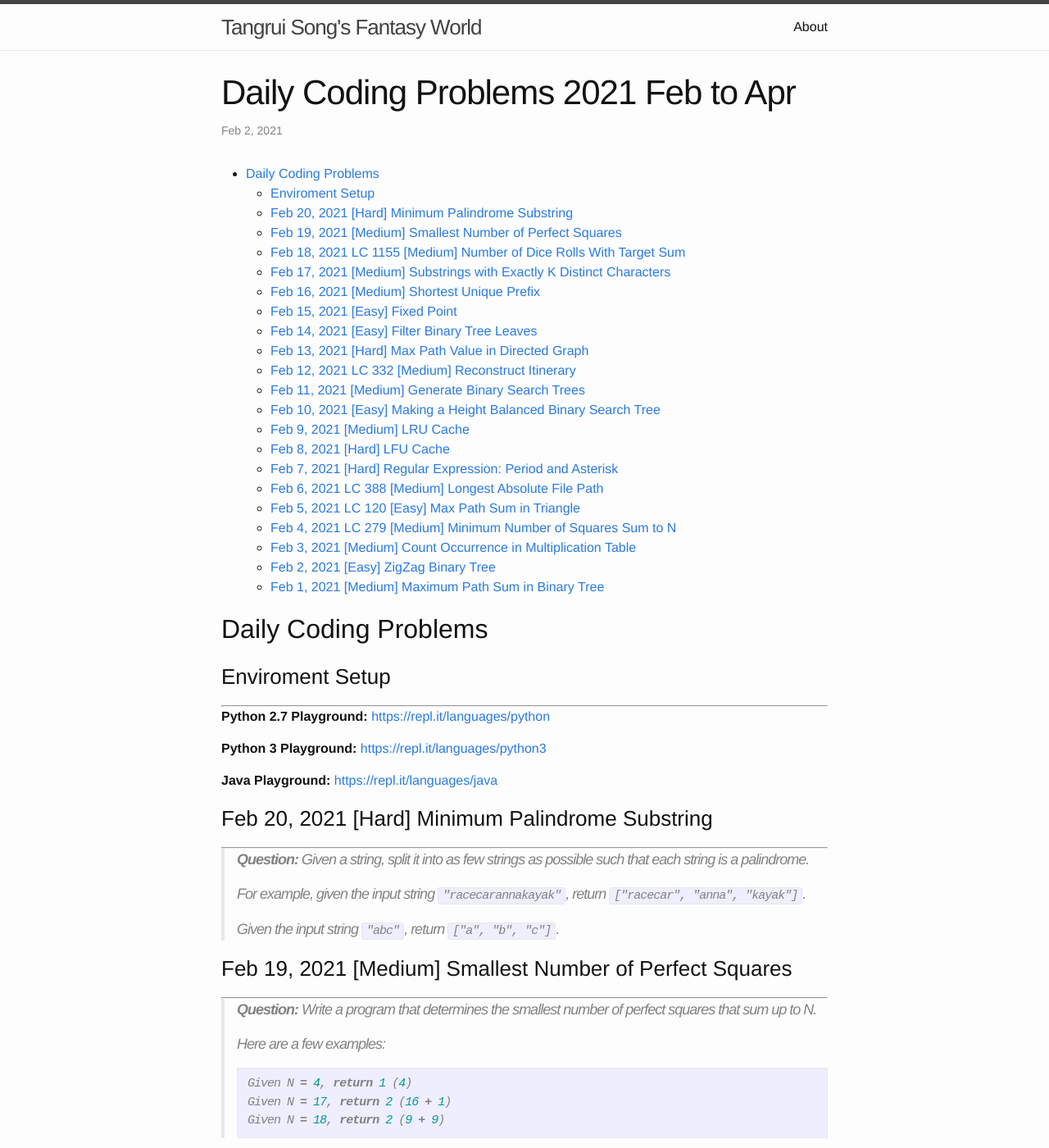
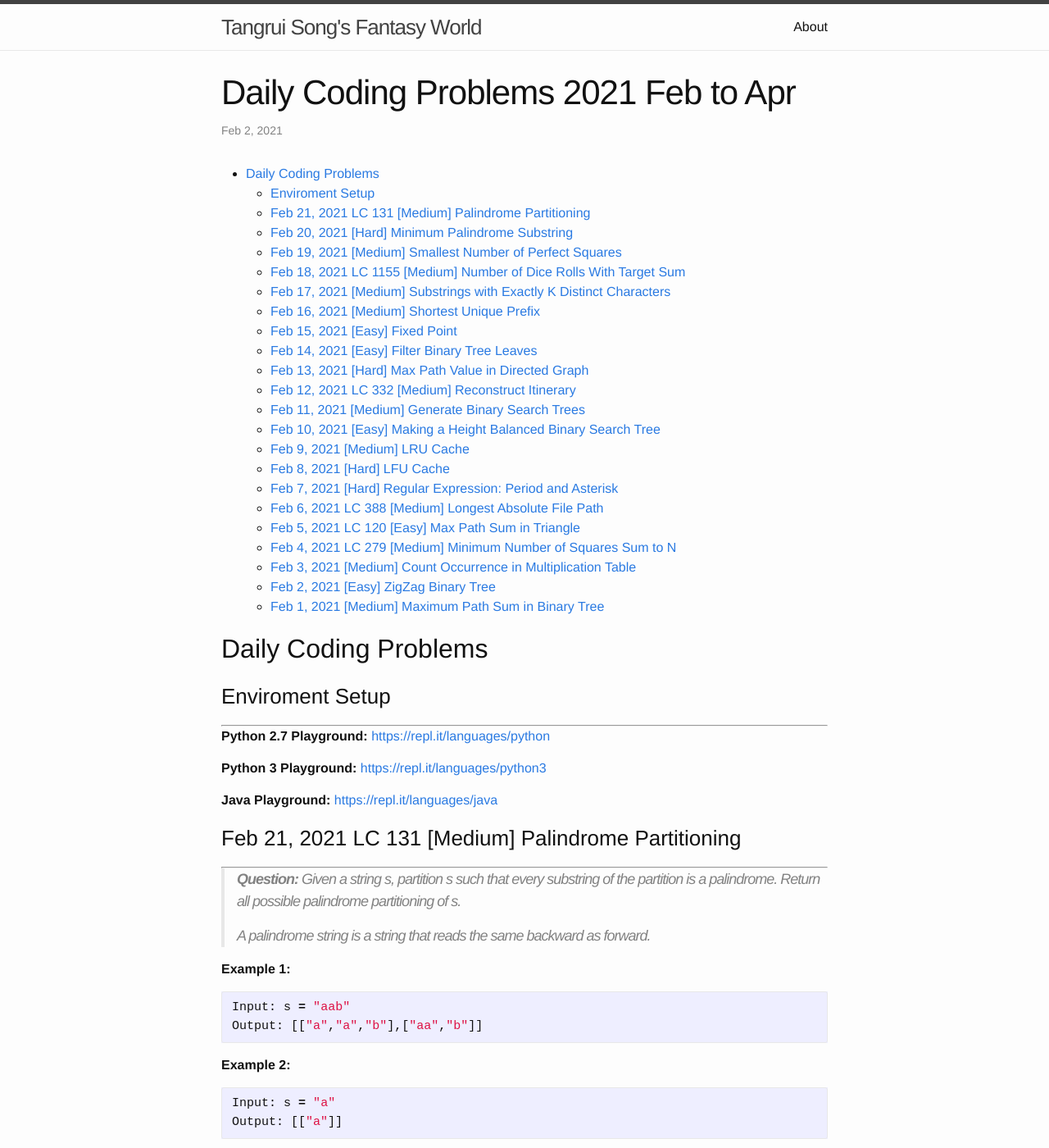
Before and after one commit to trsong/trsong.github.io, a Jekyll site: the page built from _posts/2021-02-01-DailyQuestionsFeb.md, in a window 1280 px wide and 1400 px high. Shown: the whole window at 82% size. Built offline with Jekyll 4.4.1, drawn with Linux system fonts in a browser that asks for light colours; some of the changed text lies outside the part shown.

Commit message:
Add Feb 21 question

````diff
--- a/_posts/2021-02-01-DailyQuestionsFeb.md
+++ b/_posts/2021-02-01-DailyQuestionsFeb.md
@@ -21,6 +21,24 @@ categories: Python/Java
 
 
 
+### Feb 21, 2021 LC 131 \[Medium\] Palindrome Partitioning
+---
+> **Question:** Given a string s, partition s such that every substring of the partition is a palindrome. Return all possible palindrome partitioning of s.
+>
+> A palindrome string is a string that reads the same backward as forward.
+
+**Example 1:**
+```py
+Input: s = "aab"
+Output: [["a","a","b"],["aa","b"]]
+```
+
+**Example 2:**
+```py
+Input: s = "a"
+Output: [["a"]]
+```
+
 ### Feb 20, 2021 \[Hard\] Minimum Palindrome Substring
 ---
 > **Question:** Given a string, split it into as few strings as possible such that each string is a palindrome.
@@ -50,7 +68,7 @@ def min_perfect_squares(target):
     if target == 0:
         return 1
     elif target < 0:
-        return - 1
+        return -1
 
     # Let dp[num] represents min num of squares sum to num
     # dp[num] = dp[num - i * i] + 1 where i * i <= num
````
